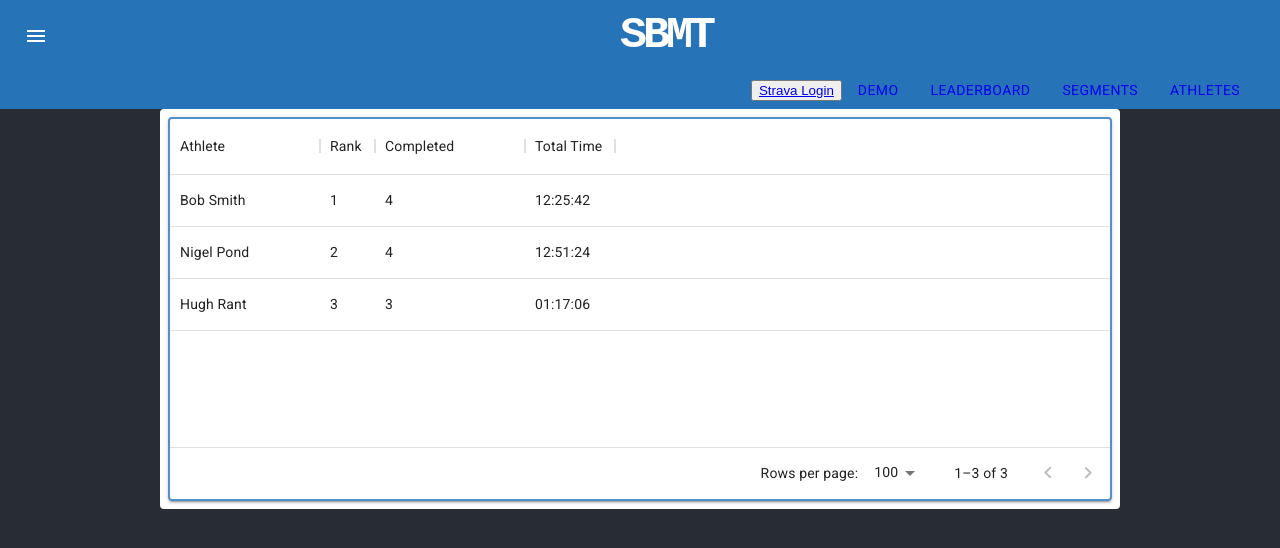
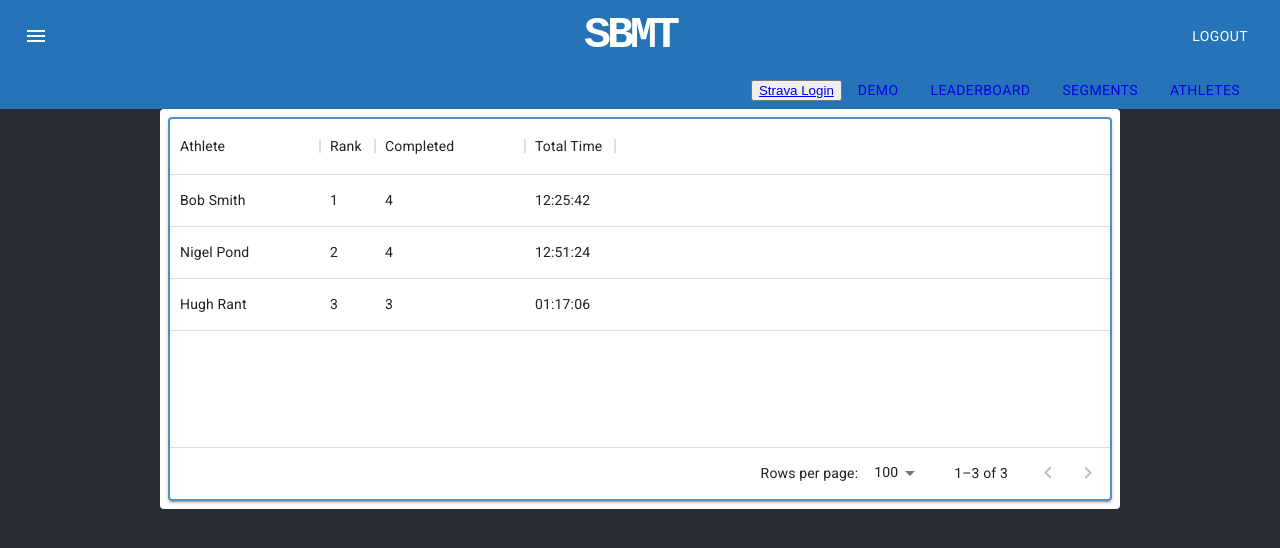
Before and after one commit to sselfridge/SBMT, a React (Create React App) app in the folder UI/: page /leaderboard in a window 1280 px wide. Shown: the top 548 px of the page. Built offline with nearby package versions, Linux system fonts and the light colour scheme; no server answers; a web font is replaced by a local one; what @mui/x-data-grid-pro, config would draw is missing.

Commit message:
logout works!

```diff
--- a/UI/src/components/NavBar.js
+++ b/UI/src/components/NavBar.js
@@ -26,6 +26,16 @@ export default function AppHeader() {
         .catch((err) => console.error(err));
     }
   }, []);
+
+  const onLogout = () => {
+    Api.delete("/api/strava/logout")
+      .then((res) => {
+        console.info(res);
+        setUser(null);
+      })
+      .catch((err) => console.error(err));
+  };
+
   return (
     <Box sx={{ flexGrow: 1 }}>
       <AppBar position="static">
@@ -59,6 +69,9 @@ export default function AppHeader() {
               <img style={{ borderRadius: 50 }} alt="" src={user.avatar} />
             </Button>
           )}
+          <Button onClick={onLogout} sx={{ color: "white" }}>
+            Logout
+          </Button>
         </Toolbar>
         <Toolbar sx={{ justifyContent: "flex-end" }}>
           {!user && (
```
Also changed, not shown: 1 other file (tests, documents, lock files or other folders).
